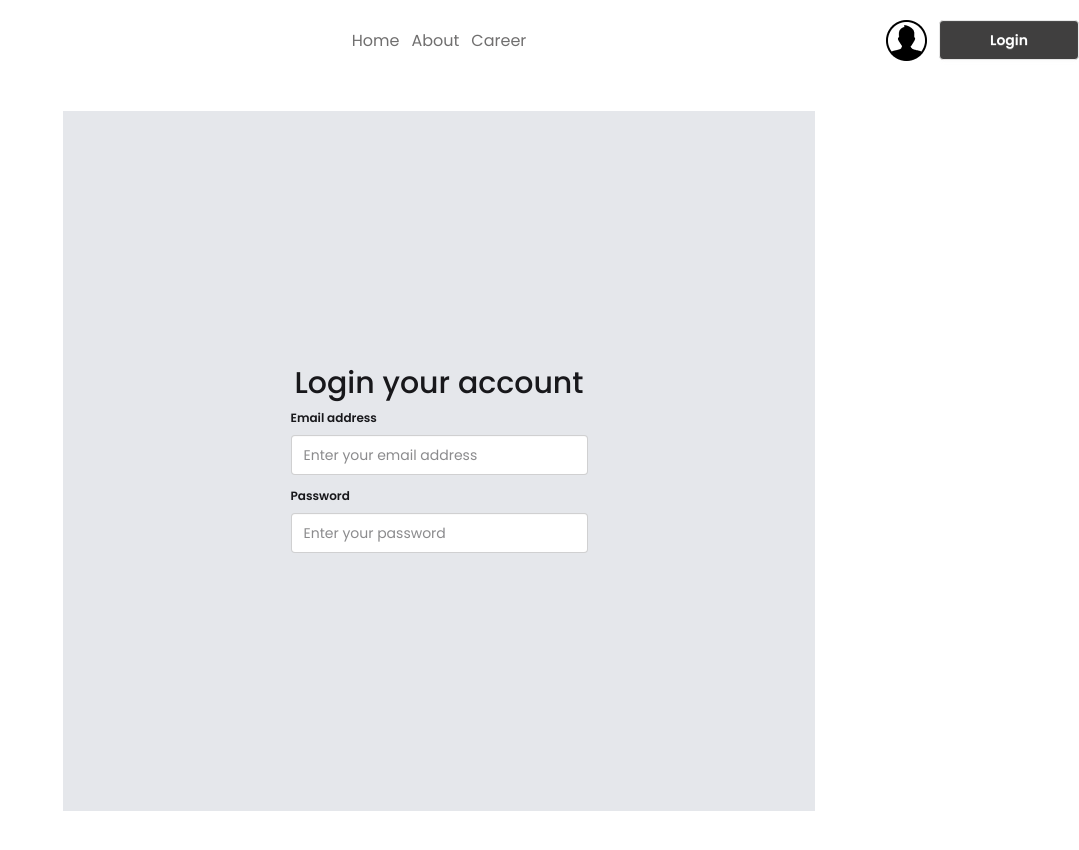
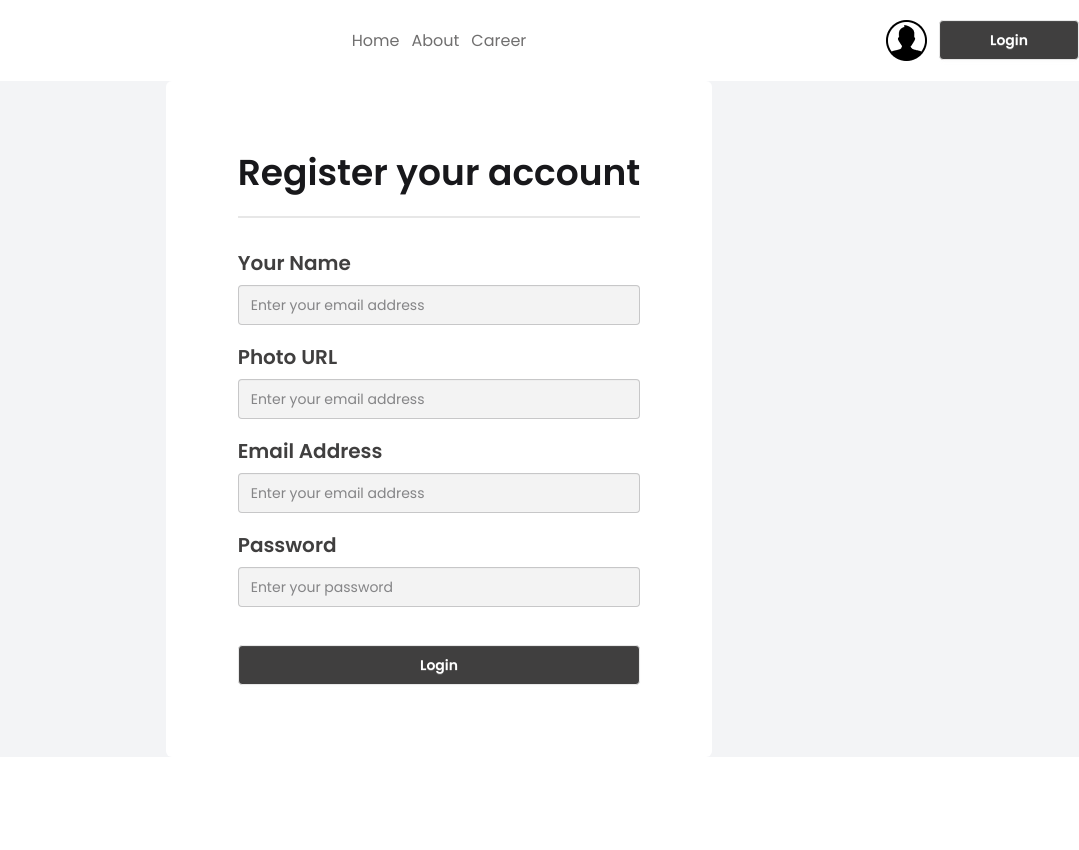
Before and after one commit to antick-arch/dragon_news, a Next.js app: page /registration in a window 1280 px wide. Shown: the top 850 px of the page, without its empty margins (201-1280 px from the left). After the commit the page ends 800 px from the top, so only its background shows below. Built offline with nearby package versions, Linux system fonts and the light colour scheme.

Commit message:
feat: update login and registration pages with form handling and validation

```diff
--- a/src/app/(auth)/login/page.jsx
+++ b/src/app/(auth)/login/page.jsx
@@ -12,7 +12,6 @@ const LoginPage = () => {
   const loginSubmit = (data) => {
     console.log(data);
   };
-  console.log(errors);
   return (
     <div className="container mx-auto min-h-[80vh] bg-gray-100 flex justify-center items-center mt-5">
       <div className="bg-white rounded-md p-18">
@@ -34,7 +33,7 @@ const LoginPage = () => {
               {...register("email", { required: "Email is required" })}
             />
             <p className="text-red-500">
-              {errors.password && errors.email.message}
+              {errors.email && errors.email.message}
             </p>
           </fieldset>
           <fieldset className="fieldset">
--- a/src/app/(auth)/registration/page.jsx
+++ b/src/app/(auth)/registration/page.jsx
@@ -1,27 +1,88 @@
+'use client';
 import React from "react";
+import { useForm } from "react-hook-form";
 
 const RegistrationPage = () => {
+  const {
+    register,
+    handleSubmit,
+    formState: { errors },
+  } = useForm();
+  const registerSubmit = (data) => {
+    console.log(data);
+  };
   return (
-    <div className="flex min-h-screen items-center justify-center">
-      <div className="w-188 h-175 flex flex-col items-center justify-center bg-gray-200">
-        <h2 className="text-3xl font-medium">Login your account</h2>
-        <form>
+    <div className="container mx-auto min-h-[80vh] bg-gray-100 flex justify-center items-center mt-5">
+      <div className="bg-white rounded-md p-18">
+        <h2 className="text-center text-4xl font-semibold">
+          Register your account
+        </h2>
+        <div className="flex w-full flex-col">
+          <div className="divider"></div>
+        </div>
+        <form onSubmit={handleSubmit(registerSubmit)}>
           <fieldset className="fieldset">
-            <legend className="fieldset-legend">Email address</legend>
+            <legend className="fieldset-legend font-semibold text-xl text-[#403F3F]">
+              Your Name
+            </legend>
             <input
               type="text"
-              className="input"
+              className="input bg-[#F3F3F3] w-full"
               placeholder="Enter your email address"
+              {...register("name", { required: "Name is required" })}
             />
+            <p className="text-red-500">
+              {errors.name && errors.name.message}
+            </p>
           </fieldset>
           <fieldset className="fieldset">
-            <legend className="fieldset-legend">Password</legend>
+            <legend className="fieldset-legend font-semibold text-xl text-[#403F3F]">
+              Photo URL
+            </legend>
             <input
               type="text"
-              className="input"
+              className="input bg-[#F3F3F3] w-full"
+              placeholder="Enter your email address"
+              {...register("photo", { required: "photo is required" })}
+            />
+            <p className="text-red-500">
+              {errors.photo && errors.photo.message}
+            </p>
+          </fieldset>
+          <fieldset className="fieldset">
+            <legend className="fieldset-legend font-semibold text-xl text-[#403F3F]">
+              Email Address
+            </legend>
+            <input
+              type="email"
+              className="input bg-[#F3F3F3] w-full"
+              placeholder="Enter your email address"
+              {...register("email", { required: "Email is required" })}
+            />
+            <p className="text-red-500">
+              {errors.email && errors.email.message}
+            </p>
+          </fieldset>
+          <fieldset className="fieldset">
+            <legend className="fieldset-legend font-semibold text-xl text-[#403F3F]">
+              Password
+            </legend>
+            <input
+              type="password"
+              className="input bg-[#F3F3F3] w-full"
               placeholder="Enter your password"
+              {...register("password", { required: "Password is required" })}
             />
+            <p className="text-red-500">
+              {errors.password && errors.password.message}
+            </p>
           </fieldset>
+          <button
+            type="submit"
+            className="btn w-full bg-[#403F3F] text-white mt-7"
+          >
+            Login
+          </button>
         </form>
       </div>
     </div>
```
